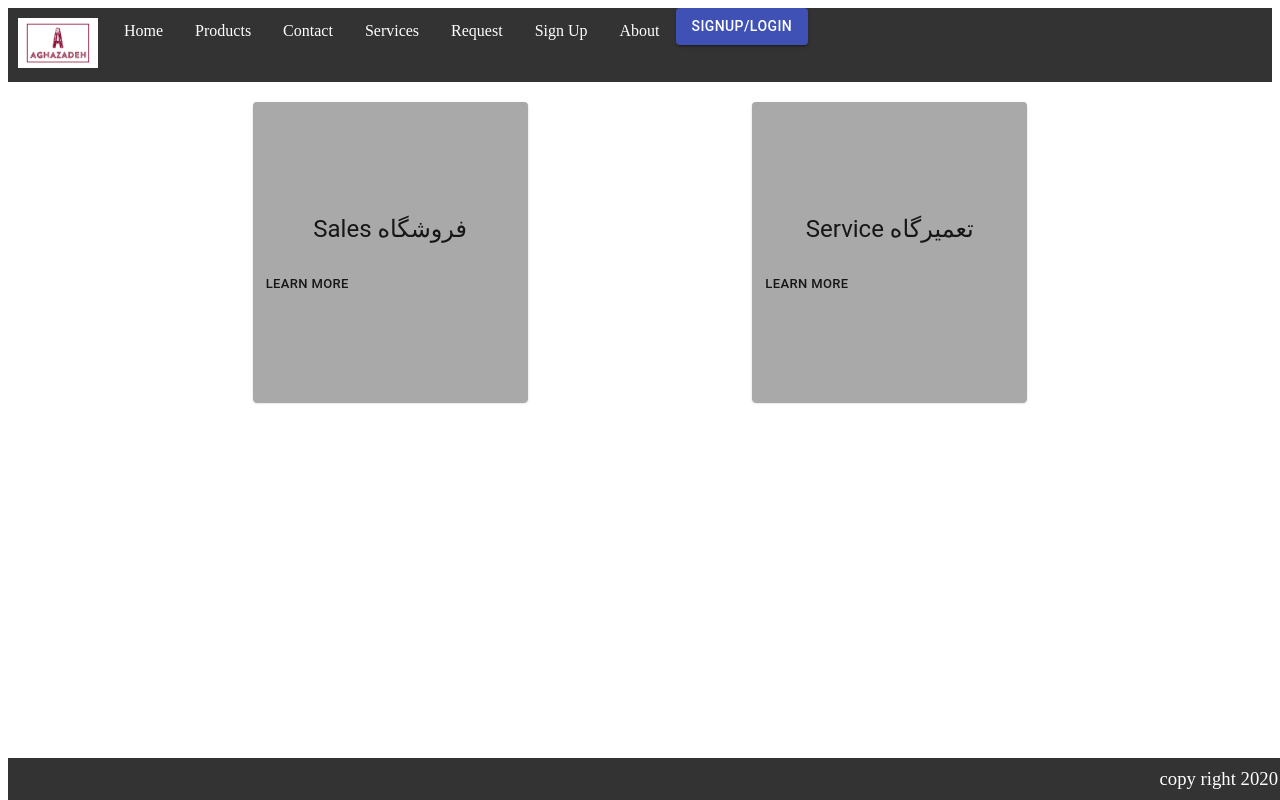
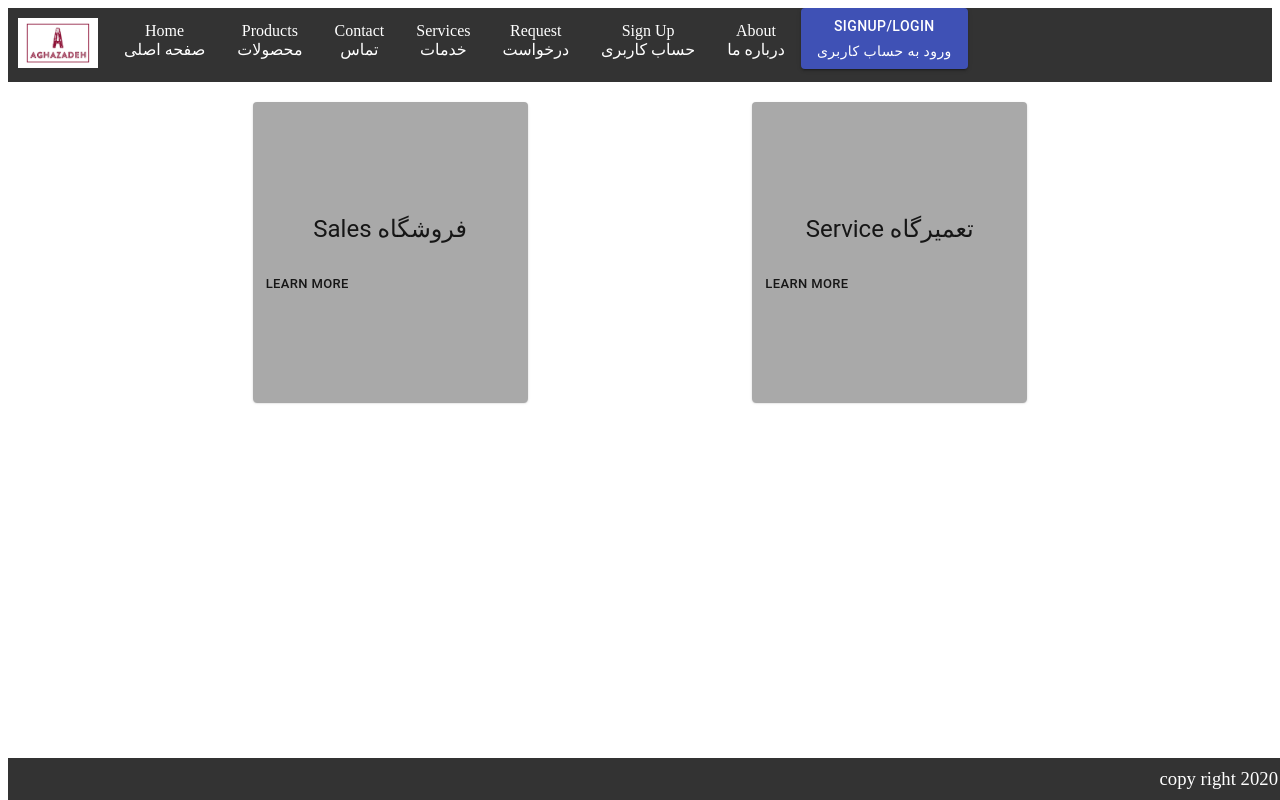
Before and after one commit to zahraaliaghazadeh/Aghazadeh, a React (Create React App) app in the folder client/: page / in a window 1280 px wide. Built offline with nearby package versions, Linux system fonts and the light colour scheme.

Commit message:
added farsi to navbar

```diff
--- a/client/src/components/Navbar/index.js
+++ b/client/src/components/Navbar/index.js
@@ -10,21 +10,28 @@ import { Button, Typography } from '@material-ui/core';
 
 export default function Navbar(props) {
 
-
     return (
         <div>
             <nav>
                 <ul>
                     <li><img id="logo" src={logo1} alt="logo" height="50px" width="80px"></img></li>
-                    <li><a href="/">Home</a></li>
-                    <li><a href="/products">Products</a></li>
-                    <li><a href="/contact">Contact</a></li>
-                    <li><a href="/services">Services</a></li>
-                    <li><a href="/request">Request</a></li>
-                    <li><a href="/signup">Sign Up</a></li>
-                    <li><a href="/about">About</a></li>
+                    <li><a href="/">Home<br></br>
+ صفحه اصلی</a></li>
+                    <li><a href="/products">Products<br></br>
+ محصولات</a></li>
+                    <li><a href="/contact">Contact<br></br>
+ تماس</a></li>
+                    <li><a href="/services">Services<br></br>
+ خدمات</a></li>
+                    <li><a href="/request">Request<br></br>
+ درخواست</a></li>
+                    <li><a href="/signup">Sign Up<br></br>
+ حساب کاربری</a></li>
+                    <li><a href="/about">About<br></br>
+ درباره ما</a></li>
                     <Button variant="contained" color="primary">
-                         SignUp/Login </Button>
+                        SignUp/Login<br></br>
+                        ورود به حساب کاربری </Button>
 
                 </ul>
             </nav>
```
